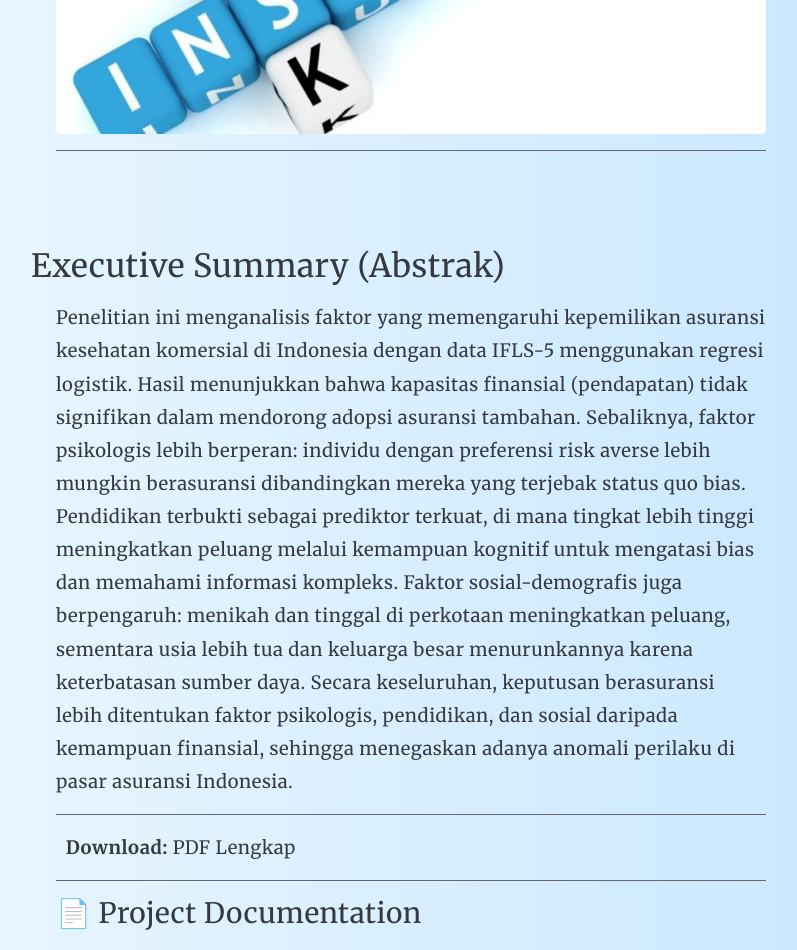
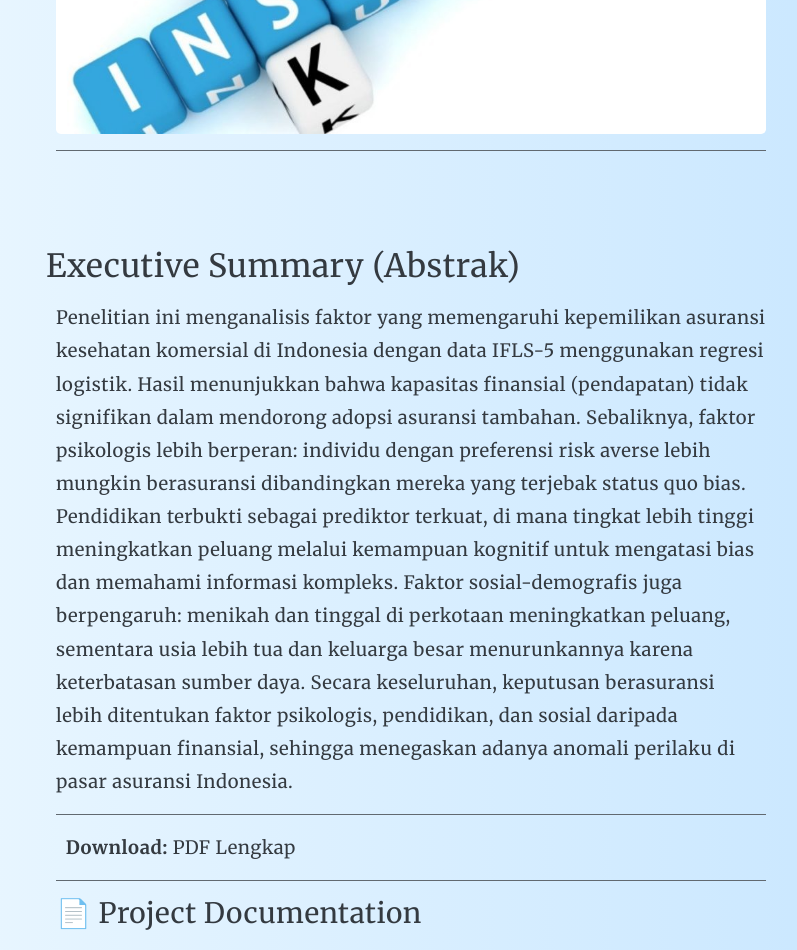
Before and after one commit to indristmrg/indristmrg.github.io, a Jekyll site: the page built from _projects/friksi-asuransi.md, in a window 1280 px wide. Shown: the part 607-1557 px from the top of the page, without its empty margins (229-1026 px from the left). Built offline with Jekyll 4.4.1, drawn with Linux system fonts in a browser that asks for light colours; some of the changed text lies outside the part shown; grey boxes are pictures that could not be loaded.

Commit message:
perubahan indentasi

```diff
--- a/_layouts/page.html
+++ b/_layouts/page.html
@@ -5,3 +5,11 @@ layout: default
 <div class="col-lg-8 mx-auto mt-5 markdown-body">
   {{ content }}
 </div>
+
+---
+layout: default
+---
+
+<div class="col-lg-8 mx-auto mt-5 markdown-body {{ page.title | slugify }}-page">
+  {{ content }}
+</div>
--- a/_sass/_markdown.scss
+++ b/_sass/_markdown.scss
@@ -118,5 +118,5 @@
 .markdown-body h2 {
   margin-top: 6rem;      /* Menambahkan jarak di atas setiap judul */
   margin-bottom: 1rem;
-  margin-left: -25px;
+  margin-left: -10px;
 }
```
Also changed, not shown: pages/about.md (+1 -0 lines).
